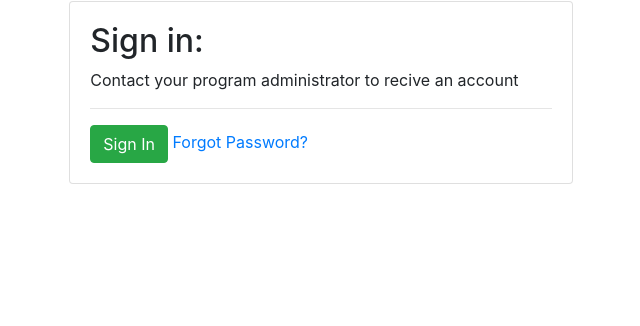
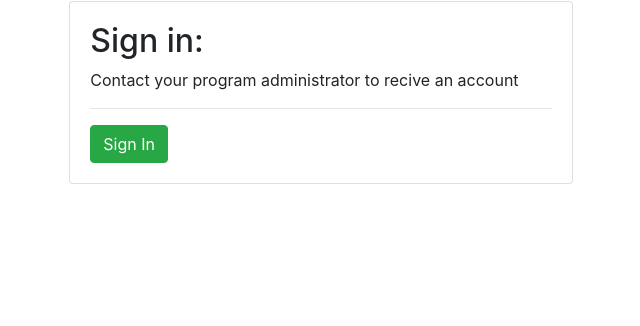
Before and after one commit to Pelikantapeten/p4-ms-dashboard, a Django app: template templates/account/login.html in a window 1280 px wide. Shown: the part 103-429 px from the top of the page, without its empty margins (319-959 px from the left). Run offline with Django 3.2, Linux system fonts and the light colour scheme; the template is opened without the code that fills it, so the values that code supplies are empty; the visitor is signed in with stand-in values (Sample User, id 1); parts of the project's set-up code (start-up, migrations or seed data) failed here and were passed over; some libraries are stand-ins or nearby versions.

Commit message:
Remove /forgotten password/ link from login

```diff
--- a/templates/account/login.html
+++ b/templates/account/login.html
@@ -20,7 +20,6 @@
         <input type="hidden" name="{{ redirect_field_name }}" value="{{ redirect_field_value }}" />
         {% endif %}
         <button class="primaryAction btn btn-success" type="submit">{% trans "Sign In" %}</button>
-        <a class="button secondaryAction" href="{% url 'account_reset_password' %}">{% trans "Forgot Password?" %}</a>
         </form>
       </div>
     </div>
```
